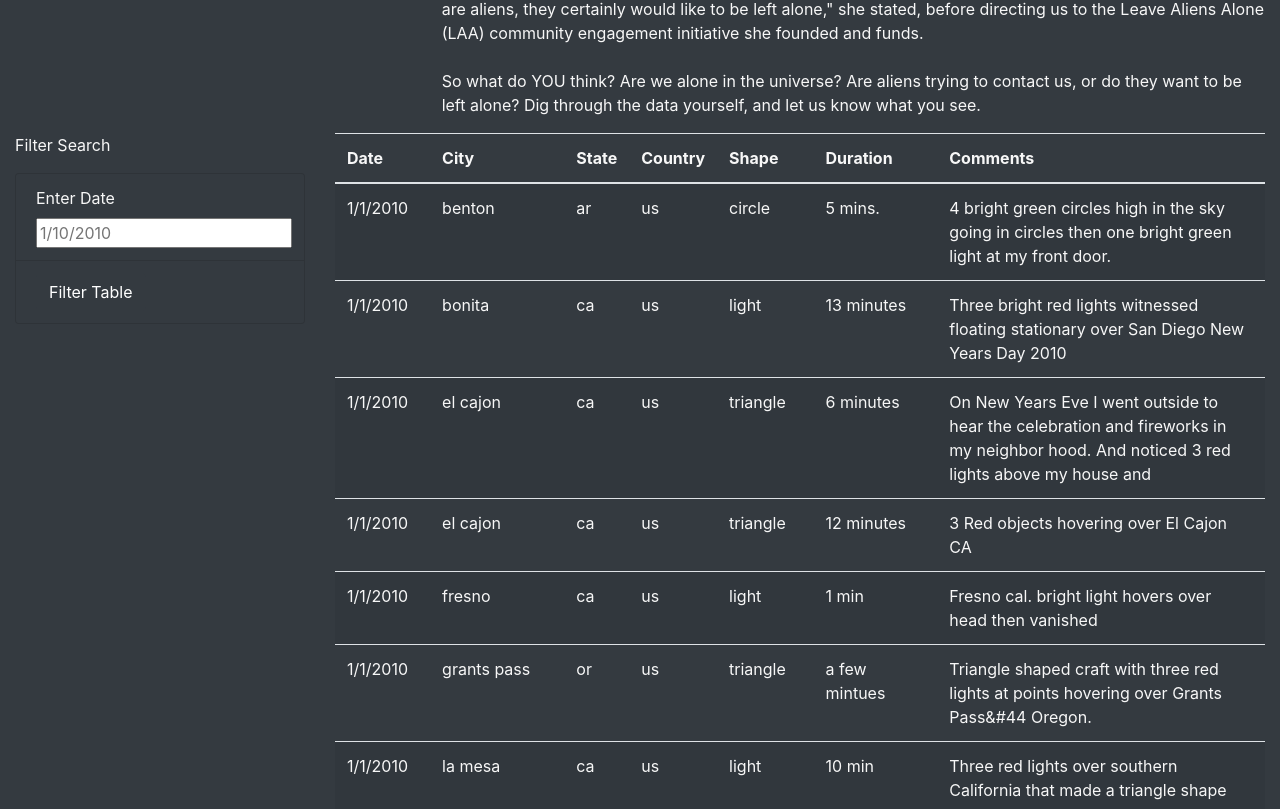
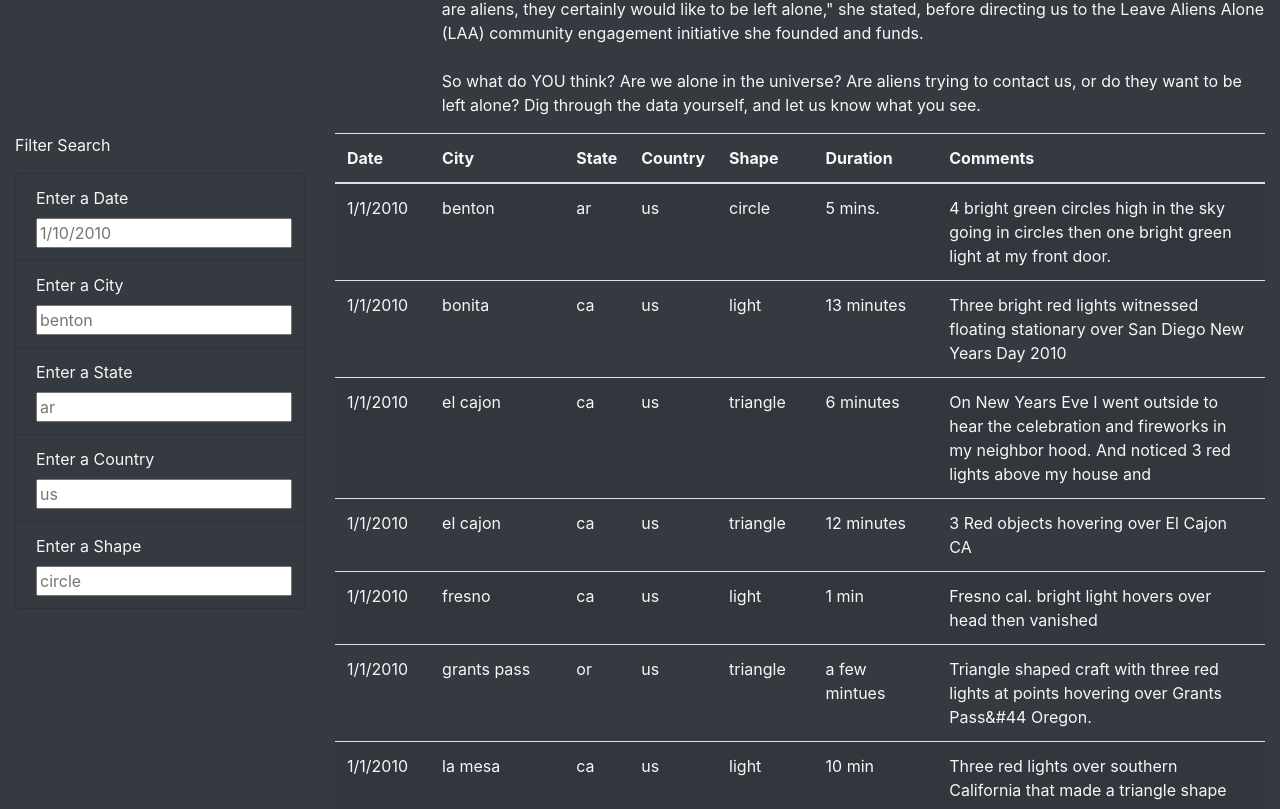
Before and after one commit to kylegross/UFOs, a plain HTML site: page index.html in a window 1280 px wide. Shown: the part 606-1415 px from the top of the page. Drawn offline with nearby package versions, Linux system fonts and the light colour scheme.

Commit message:
adding index

```diff
--- a/index.html
+++ b/index.html
@@ -43,11 +43,24 @@
                     <p>Filter Search</p>
                     <ul class="list-group bg-dark">
                         <li class="list-group-item bg-dark">
-                            <label for="date">Enter Date</label>
+                            <label for="date">Enter a Date</label>
                             <input type="text" placeholder="1/10/2010" id="datetime" />
                         </li>
                         <li class="list-group-item bg-dark">
-                            <button id="filter-btn" type="button" class="btn btn-dark">Filter Table</button>
+                            <label for="date">Enter a City</label>
+                            <input type="text" placeholder="benton" id="city" />
+                        </li>
+                        <li class="list-group-item bg-dark">
+                            <label for="date">Enter a State</label>
+                            <input type="text" placeholder="ar" id="state" />
+                        </li>
+                        <li class="list-group-item bg-dark">
+                            <label for="date">Enter a Country</label>
+                            <input type="text" placeholder="us" id="country" />
+                        </li>
+                        <li class="list-group-item bg-dark">
+                            <label for="date">Enter a Shape</label>
+                            <input type="text" placeholder="circle" id="shape" />
                         </li>
                     </ul>
                 </form>
```
